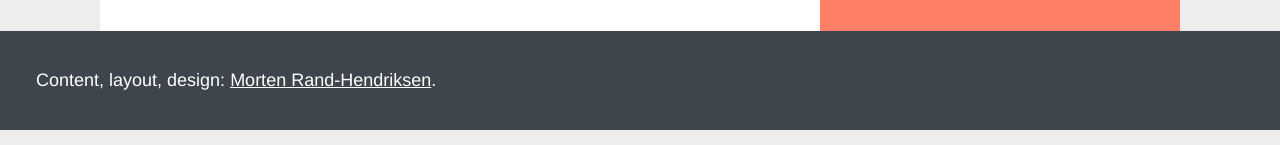
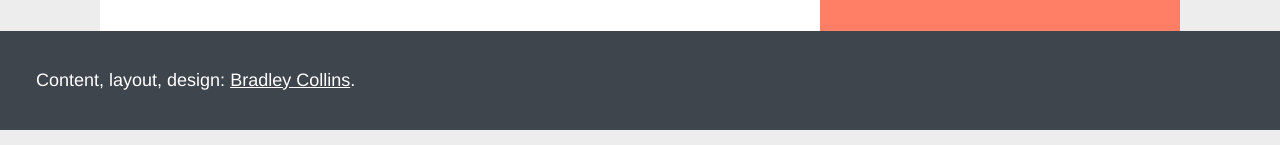
Before and after one commit to BradleyCollins/footmanmovers, a plain HTML site: page index.html in a window 1280 px wide. Shown: the part 652-797 px from the top of the page. Drawn offline with Linux system fonts and the light colour scheme.

Commit message:
Update index.html

```diff
--- a/index.html
+++ b/index.html
@@ -55,7 +55,7 @@
         </aside>
         -->
         <footer class="colophon grid">
-          <aside>Content, layout, design: <a href="https://twitter.com/b_of_the_rad" target="_blank" rel="nofollow">Morten Rand-Hendriksen</a>.</aside>
+          <aside>Content, layout, design: <a href="https://twitter.com/b_of_the_rad" target="_blank" rel="nofollow">Bradley Collins</a>.</aside>
         </footer>
 
       </div>
```
